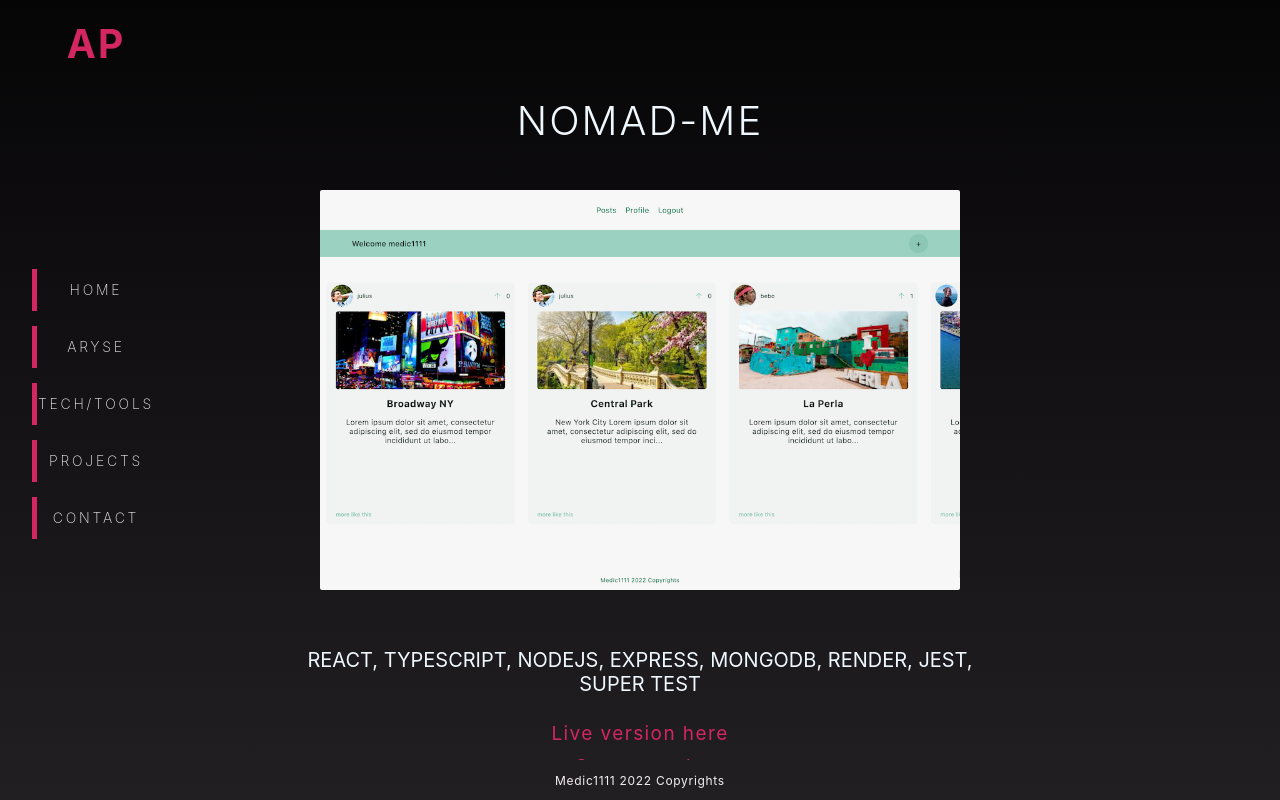
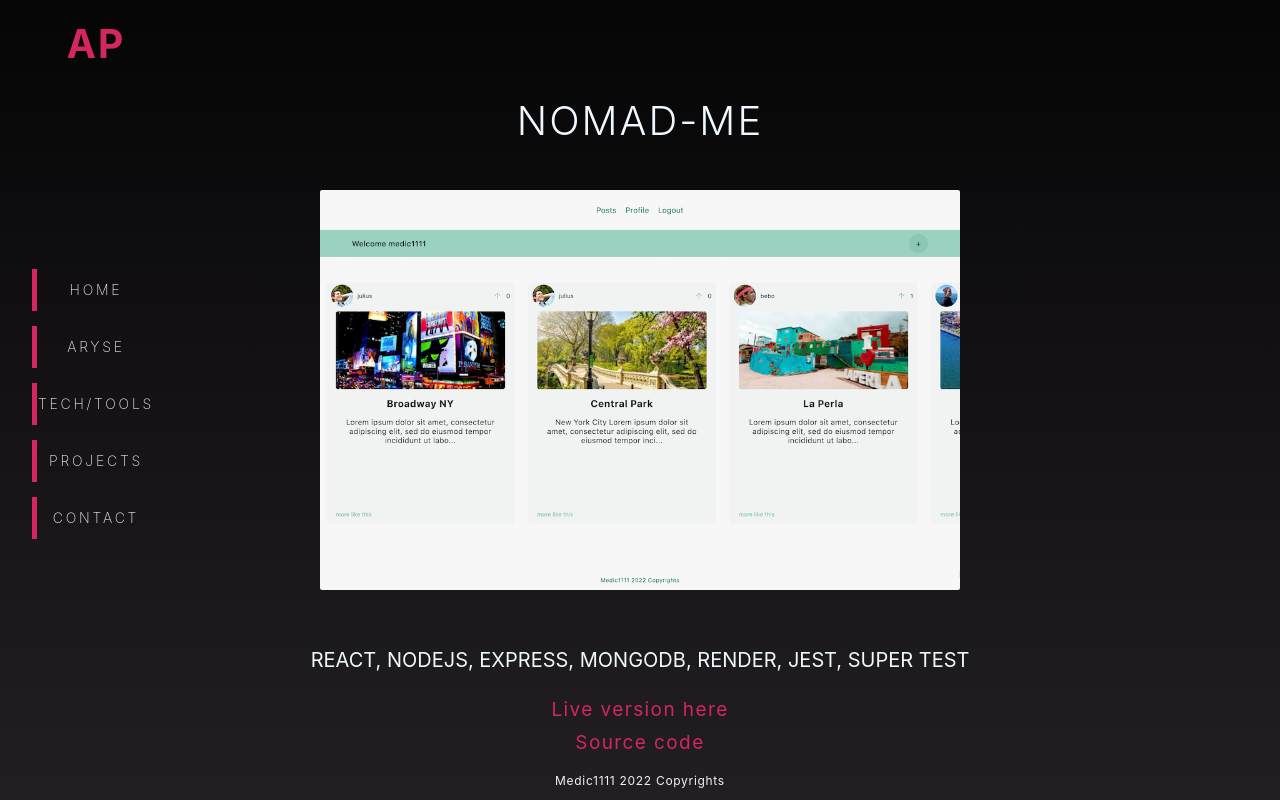
Before and after one commit to Medic1111/ARYSE-PAGANO-PORTFOLIO, a Next.js app: page /projects in a window 1280 px wide. Built offline with nearby package versions, Linux system fonts and the light colour scheme.

Commit message:
PROJECT: changed url nomad

```diff
--- a/data/projData.js
+++ b/data/projData.js
@@ -33,12 +33,12 @@ import Payback from "../public/Payback/home.png";
 const projData = [
   {
     path: "Nomad-me",
-    url: "https://nomad-2aix.onrender.com/",
+    url: "https://nomad-me-v3.onrender.com/",
     name: "Nomad-me",
     repo: "https://github.com/Medic1111/NOMAD-FULL-STACK-TS",
-    tech: "React, TypeScript, NodeJS, Express, MongoDB, Render, Jest, Super Test ",
+    tech: "React, NodeJS, Express, MongoDB, Render, Jest, Super Test ",
     description:
-      "A travel style social media application contained to remain a non-toxic environment, with light-hearted feedback on user's activities. Refactor version from a 6-week Chingu.io program, saving over 60% additions/deletions while adding TypeScript and and extra feature.",
+      "A travel style social media application contained to remain a non-toxic environment, with light-hearted feedback on user's activities. Refactor version from a 6-week Chingu.io program, saving over 60% additions/deletions while adding extra features and security.",
     img1: Nomad,
   },
   {
```
